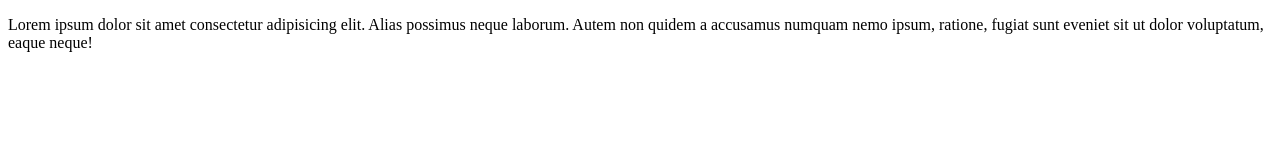
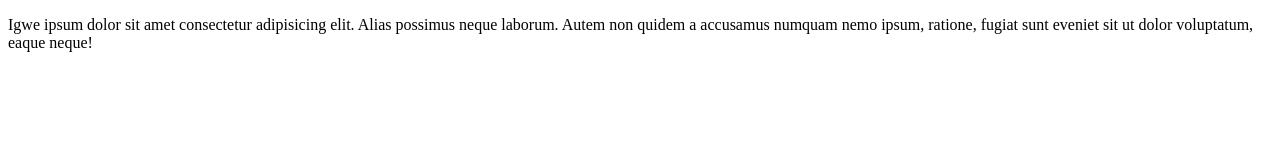
Before and after one commit to devoco91/tutorial-, a plain HTML site: page about.html in a window 1280 px wide. Drawn offline with Linux system fonts and the light colour scheme.

Commit message:
Update about.html
Version 2

```diff
--- a/about.html
+++ b/about.html
@@ -7,7 +7,7 @@
 </head>
 <body>
 
-    <p>Lorem ipsum dolor sit amet consectetur adipisicing elit. Alias possimus neque laborum. Autem non quidem a accusamus numquam nemo ipsum, ratione, fugiat sunt eveniet sit ut dolor voluptatum, eaque neque!</p>
+    <p>Igwe ipsum dolor sit amet consectetur adipisicing elit. Alias possimus neque laborum. Autem non quidem a accusamus numquam nemo ipsum, ratione, fugiat sunt eveniet sit ut dolor voluptatum, eaque neque!</p>
 
 </body>
 </html>
```
